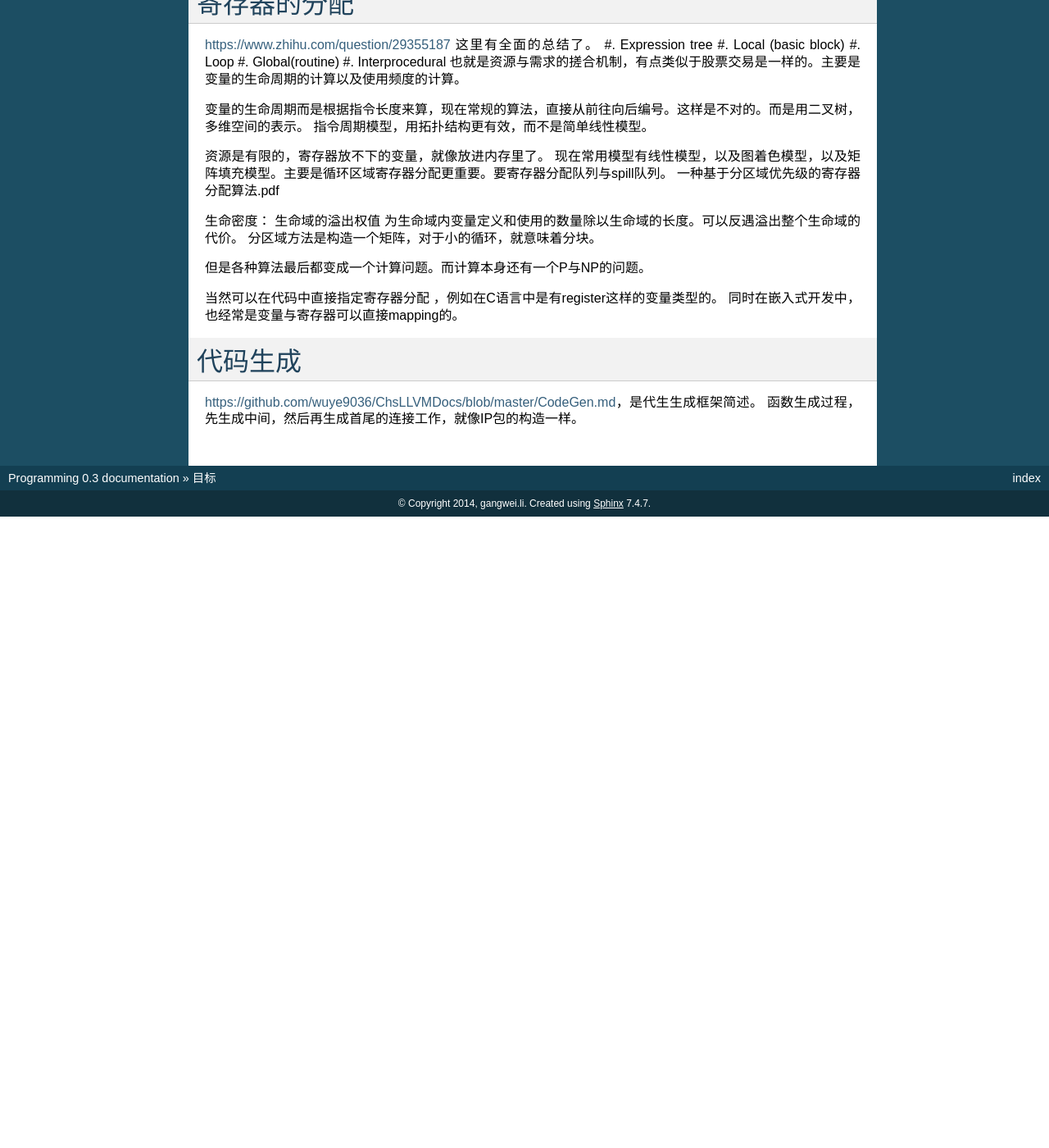
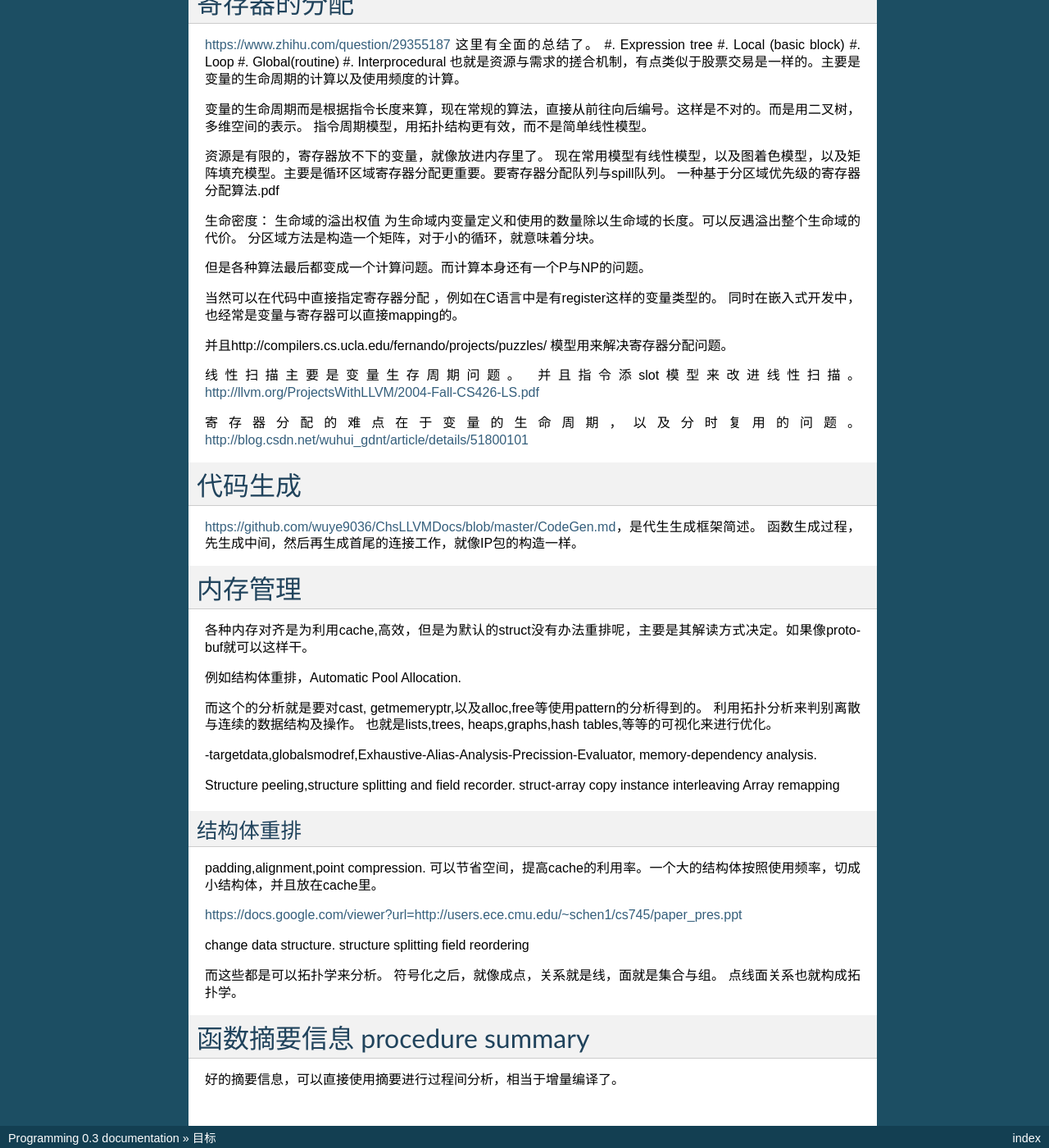
Before and after one commit to gwli/Programming, a Sphinx documentation site: the page built from source/content/Stage_3/LLVM/LLVMStudy.rst, in a window 1280 px wide and 1400 px high, scrolled down 7048 px. Shown: the whole window at 82% size. Built offline with Sphinx 7.4.7, drawn with Linux system fonts in a browser that asks for light colours; before the commit the page ends 7678 px from its top, so only the background shows below that; some of the changed text lies outside the part shown.

Commit message:
内存管理

```diff
--- a/source/content/Stage_3/LLVM/LLVMStudy.rst
+++ b/source/content/Stage_3/LLVM/LLVMStudy.rst
@@ -413,8 +413,52 @@ https://www.zhihu.com/question/29355187 这里有全面的总结了。
 当然可以在代码中直接指定寄存器分配 ，例如在C语言中是有register这样的变量类型的。
 同时在嵌入式开发中，也经常是变量与寄存器可以直接mapping的。
 
+并且http://compilers.cs.ucla.edu/fernando/projects/puzzles/ 模型用来解决寄存器分配问题。
+
+线性扫描主要是变量生存周期问题。 并且指令添slot模型来改进线性扫描。
+http://llvm.org/ProjectsWithLLVM/2004-Fall-CS426-LS.pdf
+
+寄存器分配的难点在于变量的生命周期，以及分时复用的问题。
+http://blog.csdn.net/wuhui_gdnt/article/details/51800101
+
 代码生成
 ========
 
 https://github.com/wuye9036/ChsLLVMDocs/blob/master/CodeGen.md，是代生生成框架简述。
 函数生成过程，先生成中间，然后再生成首尾的连接工作，就像IP包的构造一样。
+
+内存管理
+========
+
+各种内存对齐是为利用cache,高效，但是为默认的struct没有办法重排呢，主要是其解读方式决定。如果像protobuf就可以这样干。
+
+例如结构体重排，Automatic Pool Allocation.
+
+而这个的分析就是要对cast, getmemeryptr,以及alloc,free等使用pattern的分析得到的。
+利用拓扑分析来判别离散与连续的数据结构及操作。
+也就是lists,trees, heaps,graphs,hash tables,等等的可视化来进行优化。
+
+-targetdata,globalsmodref,Exhaustive-Alias-Analysis-Precission-Evaluator, memory-dependency analysis.
+
+Structure peeling,structure splitting and field recorder.
+struct-array copy
+instance interleaving
+Array remapping
+
+结构体重排
+-----------
+
+padding,alignment,point compression. 可以节省空间，提高cache的利用率。一个大的结构体按照使用频率，切成小结构体，并且放在cache里。
+
+https://docs.google.com/viewer?url=http://users.ece.cmu.edu/~schen1/cs745/paper_pres.ppt
+
+change data structure.
+structure splitting
+field reordering
+
+而这些都是可以拓扑学来分析。 符号化之后，就像成点，关系就是线，面就是集合与组。 点线面关系也就构成拓扑学。
+
+函数摘要信息 procedure summary
+==============================
+
+好的摘要信息，可以直接使用摘要进行过程间分析，相当于增量编译了。
```
